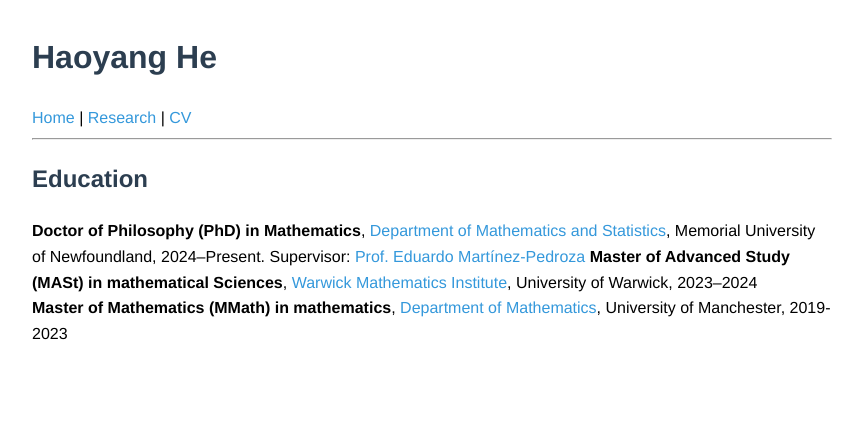
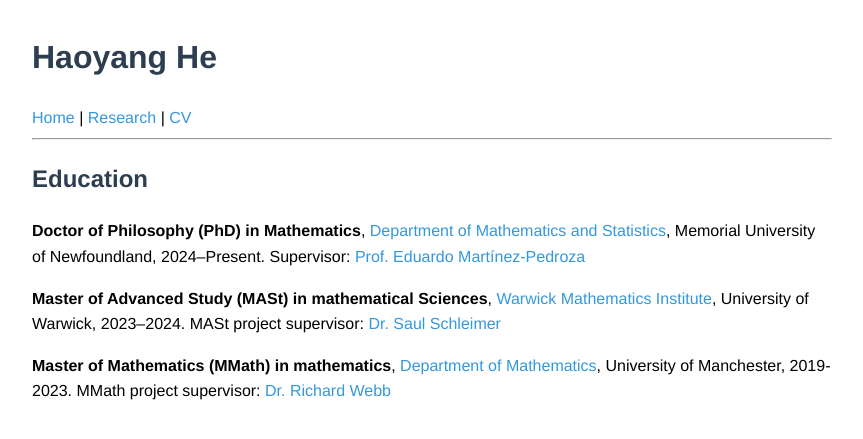
Before and after one commit to haoyang-he/haoyang-he.github.io, a Jekyll site: the page built from cv.md, in a window 1280 px wide. Shown: the top 439 px of the page, without its empty margins (208-1071 px from the left). Built offline with Jekyll 4.4.1, drawn with Linux system fonts in a browser that asks for light colours.

Commit message:
Update cv.md

```diff
--- a/cv.md
+++ b/cv.md
@@ -6,5 +6,7 @@ title: Curriculum Vitae
 ## Education
 
 **Doctor of Philosophy (PhD) in Mathematics**, [Department of Mathematics and Statistics](https://mun.ca/math/), Memorial University of Newfoundland, 2024–Present. Supervisor: [Prof. Eduardo Martínez-Pedroza](https://www.math.mun.ca/~emartinezped/)
-**Master of Advanced Study (MASt) in mathematical Sciences**, [Warwick Mathematics Institute](https://warwick.ac.uk/fac/sci/maths/), University of Warwick, 2023–2024
-**Master of Mathematics (MMath) in mathematics**, [Department of Mathematics](https://www.maths.manchester.ac.uk/), University of Manchester, 2019-2023
+
+**Master of Advanced Study (MASt) in mathematical Sciences**, [Warwick Mathematics Institute](https://warwick.ac.uk/fac/sci/maths/), University of Warwick, 2023–2024. MASt project supervisor: [Dr. Saul Schleimer](https://sschleimer.warwick.ac.uk/)
+
+**Master of Mathematics (MMath) in mathematics**, [Department of Mathematics](https://www.maths.manchester.ac.uk/), University of Manchester, 2019-2023. MMath project supervisor: [Dr. Richard Webb](https://research.manchester.ac.uk/en/persons/richard.webb)
```
